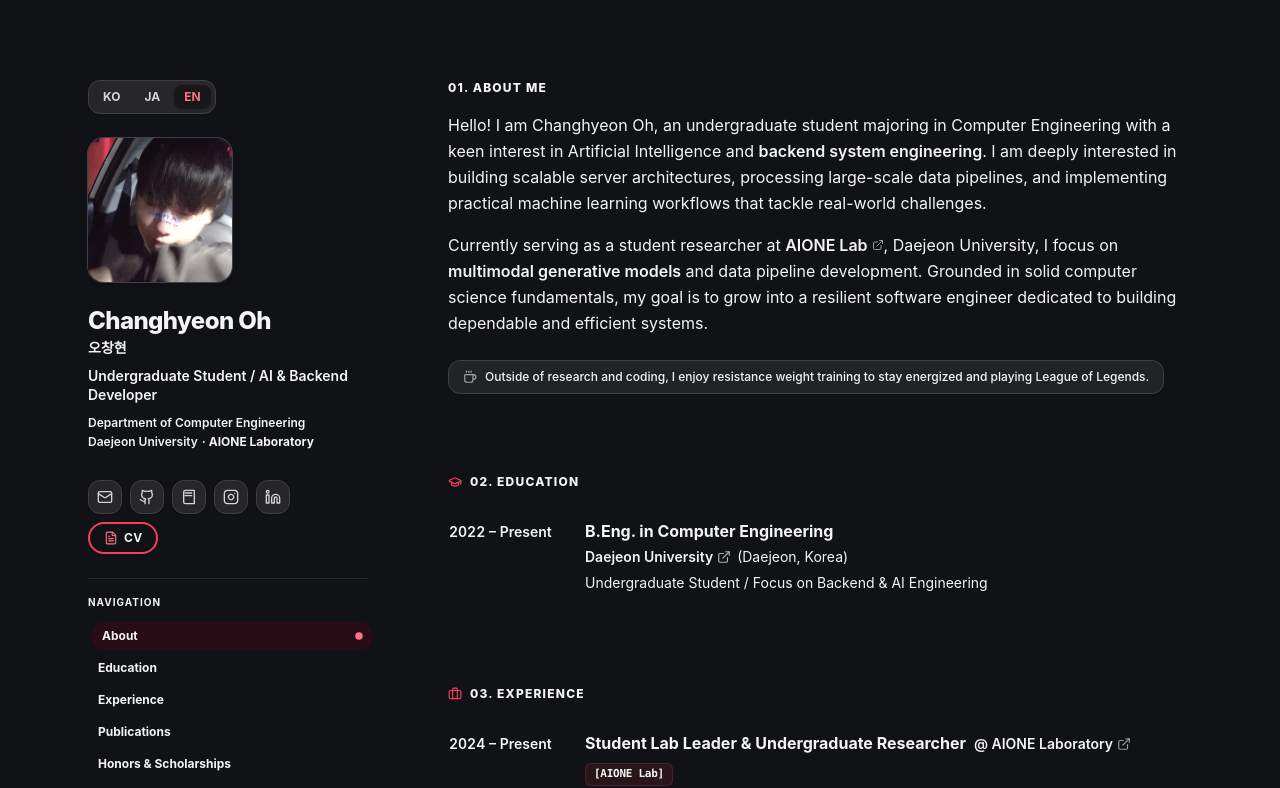
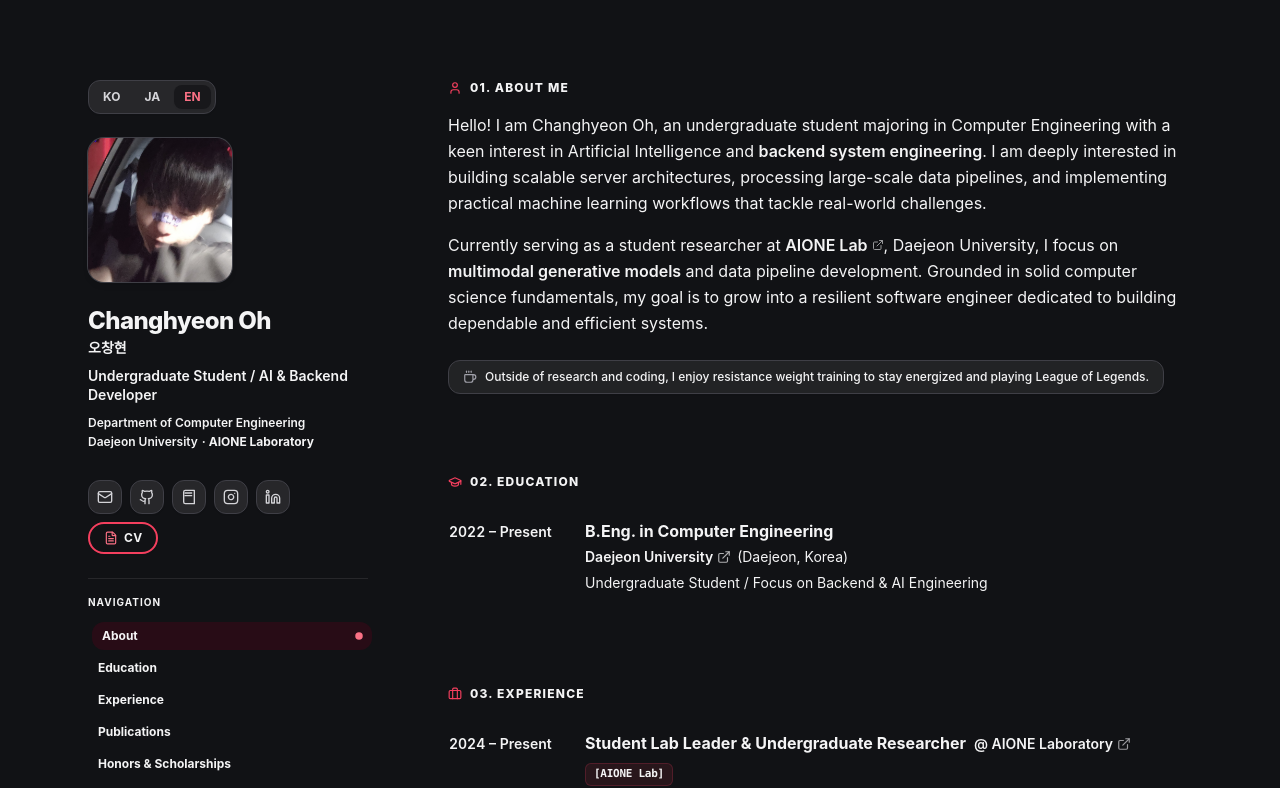
Before and after one commit to och7905/Personal_Website_Deployment, a React (Vite) app: page / in a window 1280 px wide. Shown: the top 788 px of the page. Built offline with nearby package versions, Linux system fonts and the light colour scheme.

Commit message:
헤더 아이콘 통일
- 01. About Me 섹션 타이틀 앞 아이콘 추가

```diff
--- a/App.tsx
+++ b/App.tsx
@@ -15,6 +15,7 @@ import {
   Globe,
   ExternalLink,
   Users,
+  User,
 } from "lucide-react";
 
 // ============================================================================
@@ -1533,6 +1534,7 @@ export default function AcademicPortfolio() {
                 --------------------------------------------------------------- */}
             <section id="about" className="scroll-mt-24">
               <h2 className="text-xs !text-rose-500 dark:!text-rose-500 font-extrabold tracking-widest uppercase mb-4 flex items-center gap-2">
+                <User className="w-3.5 h-3.5" />
                 <span>{data.about.sectionTitle}</span>
               </h2>
 
--- a/app/page.tsx
+++ b/app/page.tsx
@@ -15,6 +15,7 @@ import {
   Globe,
   ExternalLink,
   Users,
+  User,
 } from "lucide-react";
 
 // ============================================================================
@@ -1533,6 +1534,7 @@ export default function AcademicPortfolio() {
                 --------------------------------------------------------------- */}
             <section id="about" className="scroll-mt-24">
               <h2 className="text-xs !text-rose-500 dark:!text-rose-500 font-extrabold tracking-widest uppercase mb-4 flex items-center gap-2">
+                <User className="w-3.5 h-3.5" />
                 <span>{data.about.sectionTitle}</span>
               </h2>
 
--- a/page.tsx
+++ b/page.tsx
@@ -15,6 +15,7 @@ import {
   Globe,
   ExternalLink,
   Users,
+  User,
 } from "lucide-react";
 
 // ============================================================================
@@ -1533,6 +1534,7 @@ export default function AcademicPortfolio() {
                 --------------------------------------------------------------- */}
             <section id="about" className="scroll-mt-24">
               <h2 className="text-xs !text-rose-500 dark:!text-rose-500 font-extrabold tracking-widest uppercase mb-4 flex items-center gap-2">
+                <User className="w-3.5 h-3.5" />
                 <span>{data.about.sectionTitle}</span>
               </h2>
 
--- a/src/App.tsx
+++ b/src/App.tsx
@@ -15,6 +15,7 @@ import {
   Globe,
   ExternalLink,
   Users,
+  User,
 } from "lucide-react";
 
 // ============================================================================
@@ -1533,6 +1534,7 @@ export default function AcademicPortfolio() {
                 --------------------------------------------------------------- */}
             <section id="about" className="scroll-mt-24">
               <h2 className="text-xs !text-rose-500 dark:!text-rose-500 font-extrabold tracking-widest uppercase mb-4 flex items-center gap-2">
+                <User className="w-3.5 h-3.5" />
                 <span>{data.about.sectionTitle}</span>
               </h2>
 
```
